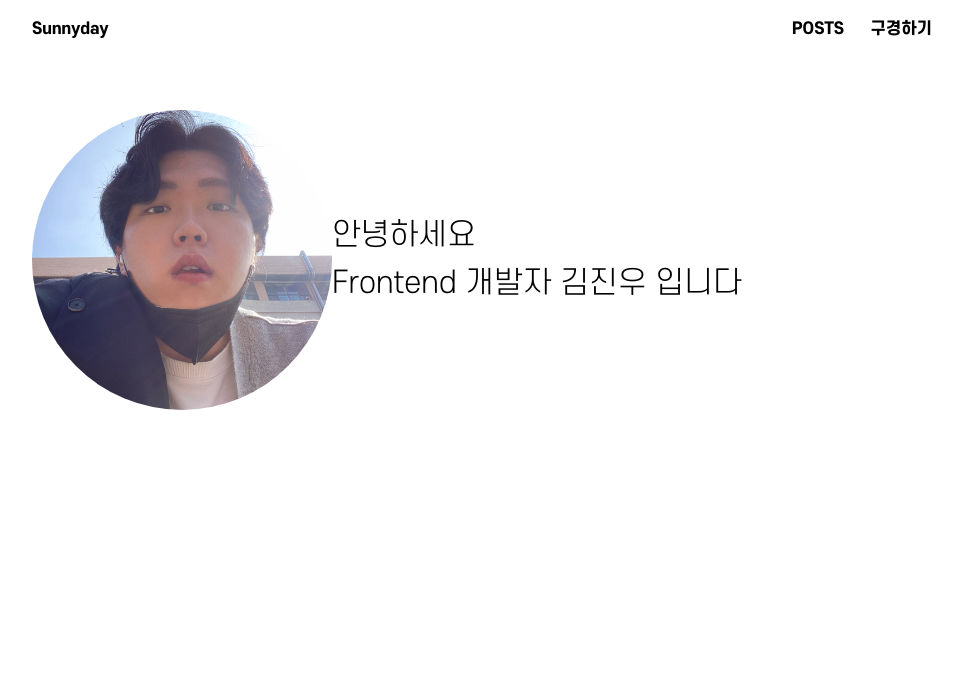
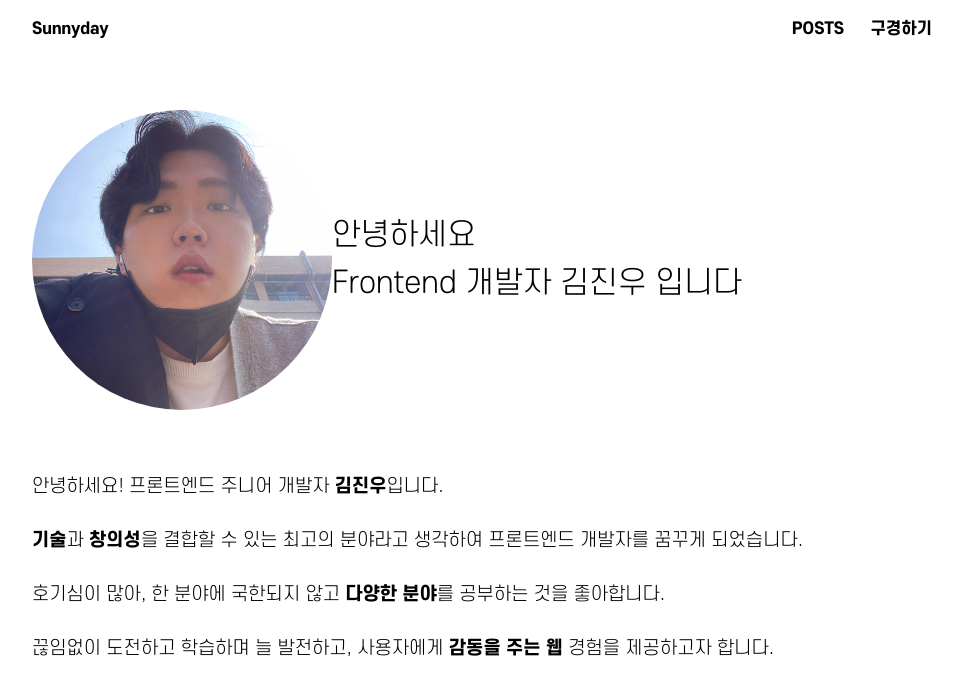
Before and after one commit to Sunny-jinn/sunnyday-next-blog, a Next.js app: page / in a window 1280 px wide. Shown: the top 694 px of the page, without its empty margins (158-1120 px from the left). Built offline with nearby package versions, Linux system fonts and the light colour scheme.

Commit message:
feat: 소개글 추가

```diff
--- /dev/null
+++ b/src/components/Introduce/index.tsx
@@ -0,0 +1,25 @@
+import * as S from './styled';
+
+const Introduce = () => {
+  return (
+    <S.Wrapper>
+      <div>
+        안녕하세요! 프론트엔드 주니어 개발자 <strong>김진우</strong>입니다.
+      </div>
+      <div>
+        <strong>기술</strong>과 <strong>창의성</strong>을 결합할 수 있는 최고의
+        분야라고 생각하여 프론트엔드 개발자를 꿈꾸게 되었습니다.
+      </div>
+      <div>
+        호기심이 많아, 한 분야에 국한되지 않고 <strong>다양한 분야</strong>를
+        공부하는 것을 좋아합니다.
+      </div>
+      <div>
+        끊임없이 도전하고 학습하며 늘 발전하고, 사용자에게{' '}
+        <strong>감동을 주는 웹</strong> 경험을 제공하고자 합니다.
+      </div>
+    </S.Wrapper>
+  );
+};
+
+export default Introduce;
--- /dev/null
+++ b/src/components/Introduce/styled.ts
@@ -0,0 +1,8 @@
+import styled from '@emotion/styled';
+
+export const Wrapper = styled.div`
+  width: 100%;
+  height: 600px;
+  line-height: 3;
+  font-size: 18px;
+`;
--- a/src/pages/index.tsx
+++ b/src/pages/index.tsx
@@ -2,6 +2,7 @@ import { getAllPosts } from '@/api/api';
 import RootLayout from '@/app/layout';
 import Banner from '@/components/Banner';
 import Header from '@/components/Header';
+import Introduce from '@/components/Introduce';
 import Layout from '@/components/Layout';
 import Post from '@/interfaces/post';
 import Head from 'next/head';
@@ -12,9 +13,6 @@ type Props = {
 };
 
 const Home = ({ allPosts }: Props) => {
-  console.log(allPosts);
-
-  const tempPost = allPosts[0];
   return (
     <>
       <Layout>
@@ -22,6 +20,7 @@ const Home = ({ allPosts }: Props) => {
           <title>{`첫 마크다운 글 테스트`}</title>
         </Head>
         <Banner />
+        <Introduce />
         {/* {allPosts.map((post, idx) => (
           <div key={idx}>
             <div>{post.title}</div>
```
